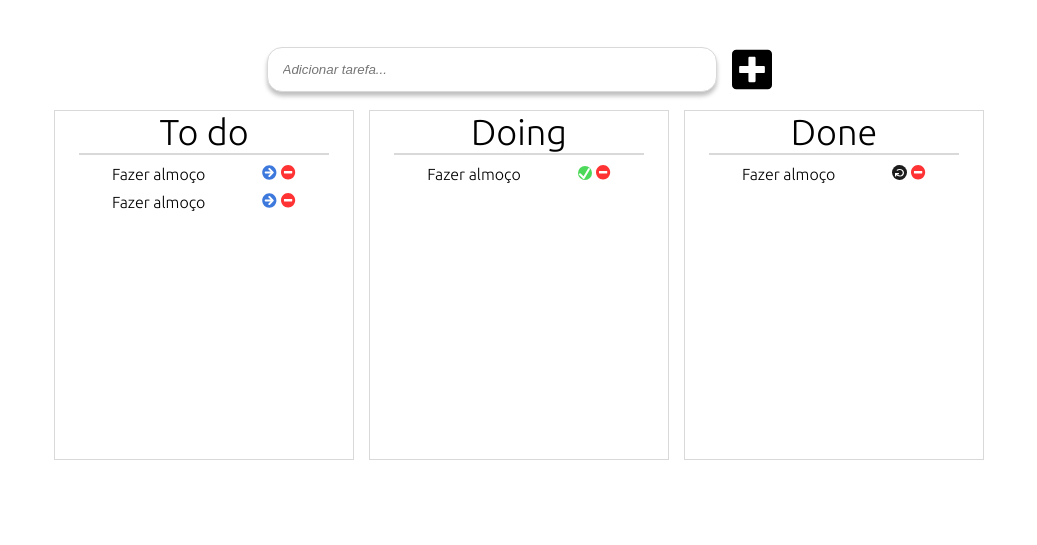
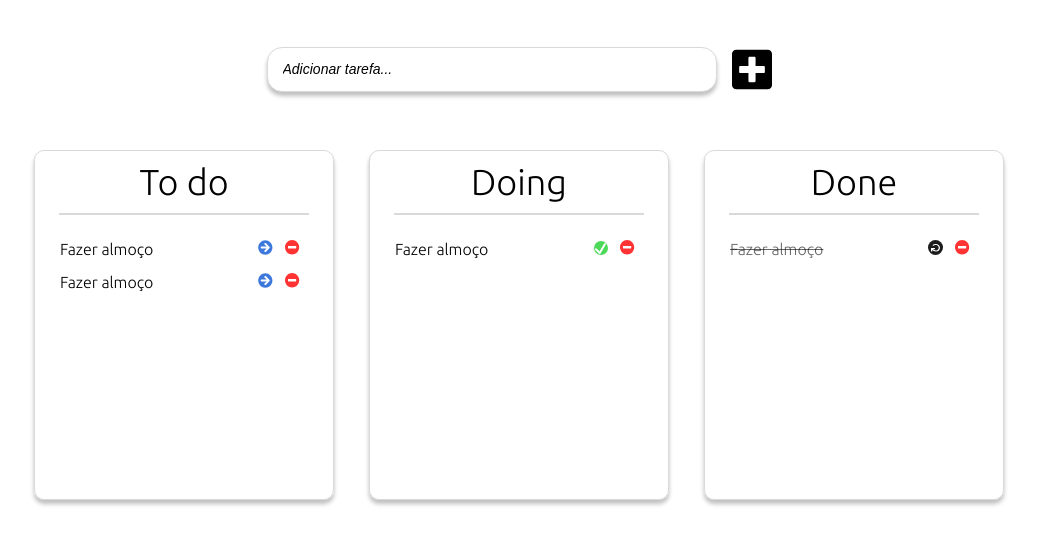
Before and after one commit to tiagoa-ss/uTask-2.0, a plain HTML site: page index.html in a window 1280 px wide. Shown: the part 123-668 px from the top of the page, without its empty margins (121-1158 px from the left). Drawn offline with Linux system fonts and the light colour scheme.

Commit message:
Layout light completo

```diff
--- a/style.css
+++ b/style.css
@@ -52,14 +52,16 @@ header h1 span {
 
 .input-area input::placeholder {
 	font-style: italic;
-	font-size: 1em;
+	font-size: 14px;
+	color: #000000;
 }
 
 .todos {
 	display: flex;
 	width: 100%;
 	justify-content: center;
-	gap: 15px;
+	gap: 35px;
+	margin-top: 40px;
 }
 
 .tarefas {
@@ -67,33 +69,38 @@ header h1 span {
 	width: 300px;
 	height: 350px;
 	margin-top: 15px;
+	border-radius: 10px;
+	box-shadow: 0px 4px 4px 0px #00000040;
 }
 
 .tarefas h2 {
 	text-align: center;
 	font-size: 36px;
 	font-weight: 400;
+	padding: 10px;
 }
+
 .tarefas h2::after {
 	content: "";
 	width: 250px;
 	height: 2px;
 	background-color: #d9d9d9;
 	display: block;
-	margin: 0 auto;
+	margin: 10px auto;
+}
+
+.done p {
+	text-decoration: line-through;
+	color: rgba(0, 0, 0, 0.6);
 }
 
 .todo-item {
 	display: flex;
-	justify-content: space-evenly;
-	margin-top: 10px;
+	justify-content: space-between;
+	margin: 5px 25px;
+	margin-bottom: 15px;
 }
 
-/* .todo-item::after {
-	content: "";
-	width: 100%;
-	height: 2px;
-	background-color: #d9d9d9;
-	display: block;
-	margin: 0 auto;
-} */
+.todo-icons > input {
+	margin-right: 8px;
+}
```
